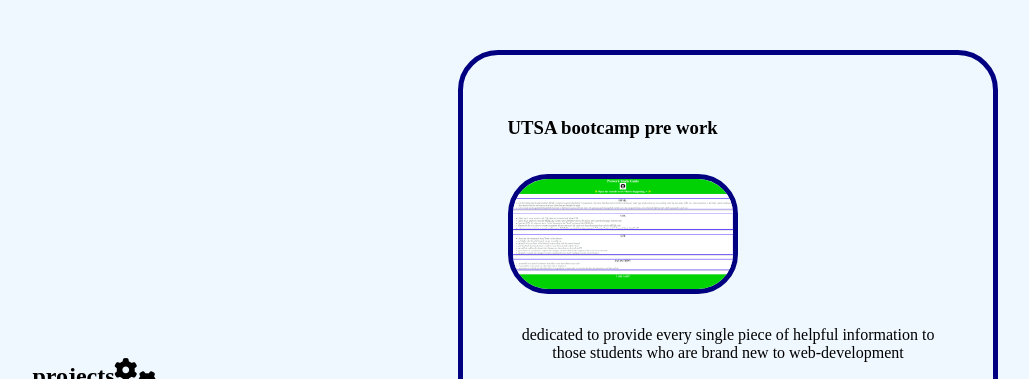
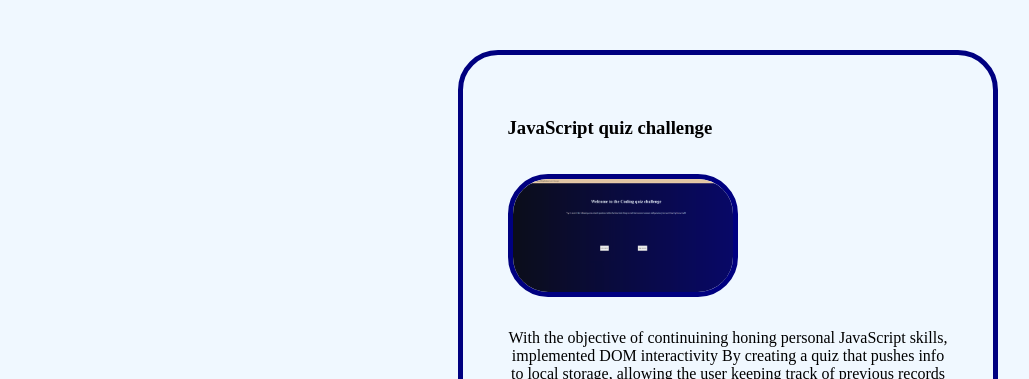
Before and after one commit to florezf90/florezf90-portfolio, a plain HTML site: page index.html in a window 1280 px wide. Shown: the part 2127-2506 px from the top of the page, without its empty margins (98-1127 px from the left). Drawn offline with Linux system fonts and the light colour scheme.

Commit message:
updated projects description for password generator, and changed Pre work study gudy project to Code quiz, getting a new title, ref link, and image description

```diff
--- a/index.html
+++ b/index.html
@@ -42,7 +42,7 @@
         <h2>Skills</h2>
 
         <p>
-          <i class="fa-brands fa-html5"> <i class="fa-brands fa-css3"></i> </i>
+          <i class="fa-brands fa-html5"> <i class="fa-brands fa-css3"></i> </i> <i class="fa-brands fa-js"></i>
         </p>
       </section>
     </nav>
@@ -91,20 +91,21 @@
         </section>
 
         <section class="card">
-          <h3>UTSA bootcamp pre work</h3>
-          <img src="./assest/photos/Screenshot 2023-08-28 164018.png" alt="F" />
+          <h3>JavaScript quiz challenge</h3>
+          <img src="./assest/photos/prove.png" alt="Starter code challenge" />
           <p>
-            dedicated to provide every single piece of helpful information to
-            those students who are brand new to web-development
+            With the objective of continuining honing personal JavaScript skills, implemented DOM interactivity
+            By creating a quiz that pushes info to local storage, allowing the user keeping track of previous records and
+            being able to clean it when desired.
           </p>
 
           <div class="icons">
 
-            <a href="https://florezf90.github.io/prework-study-guide/"
+            <a href="https://florezf90.github.io/quizchallenge/?"
               ><i class="fa-solid fa-passport"></i>  live deployment </a>
 
 
-            <a href="https://github.com/florezf90/prework-study-guide">
+            <a href="https://github.com/florezf90/quizchallenge">
               <i class="fa-brands fa-github"></i> code</a>
             </div>
 
@@ -115,8 +116,8 @@
           <h3>Random password generator</h3>
           <img src="./assest/photos/Screenshot 2023-09-09 200409.png" alt="F" />
           <p>
-            dedicated to provide every single piece of helpful information to
-            those students who are brand new to web-development
+            Created with the sole purpose of practicing JavaScript foundations while providing value to society,
+            this project came down to reality. A random password generator that will create it based on the User's needs.
           </p>
 
           <div class="icons">
```
Also changed, not shown: assest/photos/prove.png (added).
